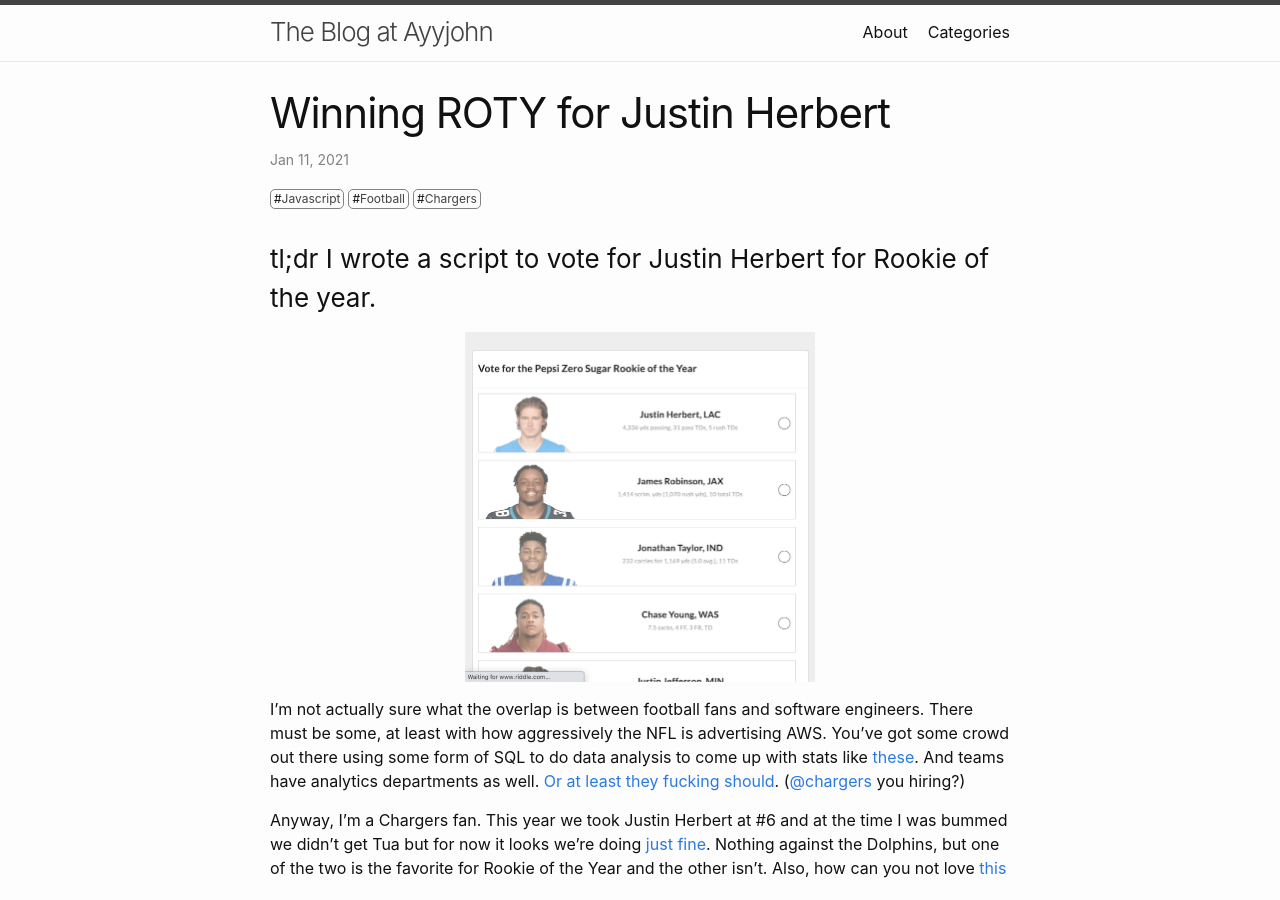
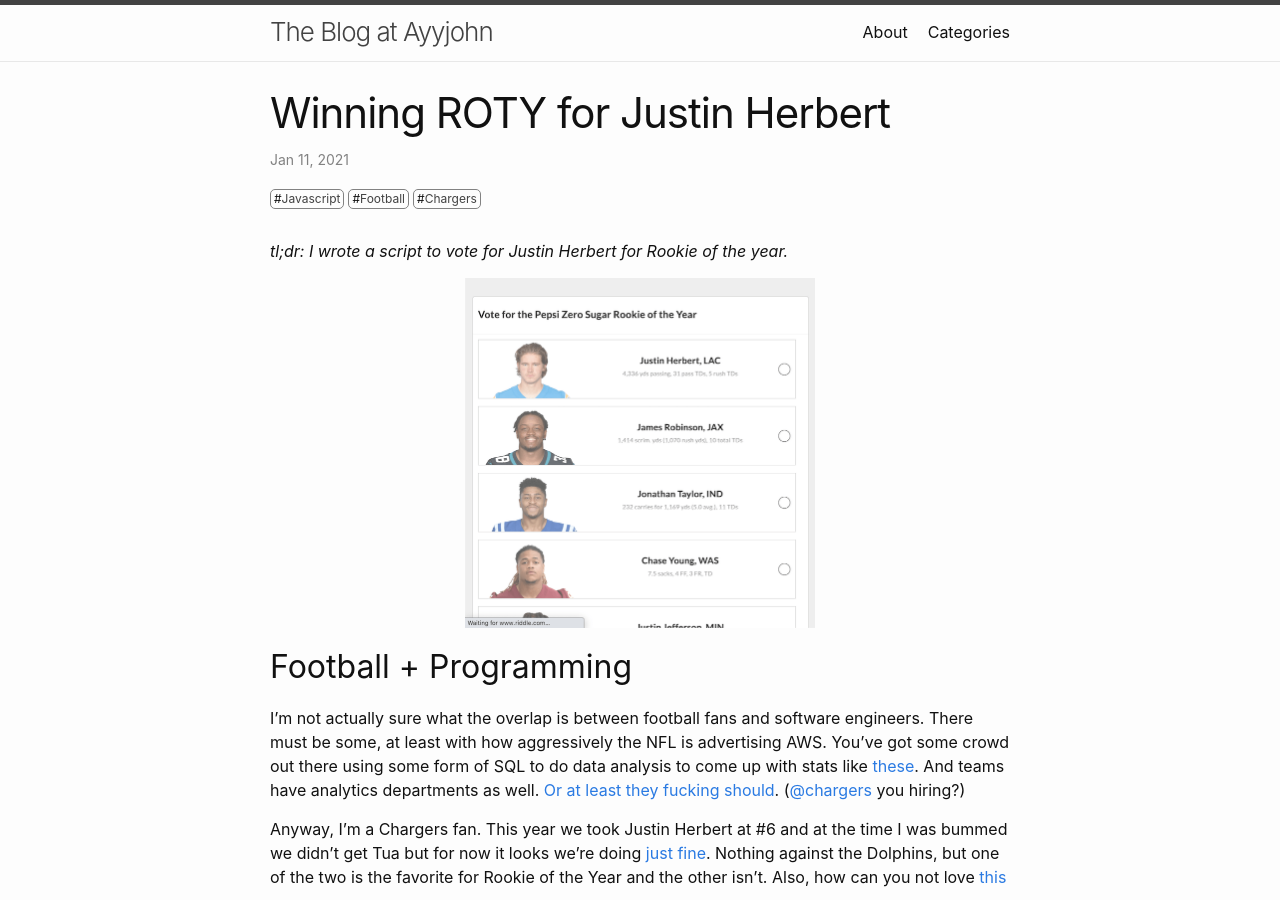
Before and after one commit to ayyjohn/ayyjohn.github.io, a Jekyll site: the page built from _posts/2021-01-11-herbie-for-roty.markdown, in a window 1280 px wide and 900 px high. Built offline with Jekyll 4.4.1, drawn with Linux system fonts in a browser that asks for light colours.

Commit message:
move to h2s cause they're somehow bigger

```diff
--- a/_posts/2021-01-11-herbie-for-roty.markdown
+++ b/_posts/2021-01-11-herbie-for-roty.markdown
@@ -5,12 +5,13 @@ date:   2021-01-11 12:20:10 -0800
 permalink: /posts/:title
 categories: [javascript, football, chargers]
 ---
-### tl;dr I wrote a script to vote for Justin Herbert for Rookie of the year.
+*tl;dr: I wrote a script to vote for Justin Herbert for Rookie of the year.*
 
 <p align="center">
 <img src='/assets/herbie_roty/vote_for_herbie.gif' class="herbie-vote-gif" width="350px" height="350px"/>
 </p>
 
+## Football + Programming
 I'm not actually sure what the overlap is between football fans and software engineers. There must be some, at least with how aggressively the NFL is advertising AWS.
 You've got some crowd out there using some form of SQL to do data analysis to come up with stats like [these](https://twitter.com/JarrettTSutton/status/1333599792858099713).
 And teams have analytics departments as well. [Or at least they fucking should](https://www.boltsfromtheblue.com/2018/7/19/17593186/the-los-angeles-chargers-dont-have-a-single-analytics-employee-nfl). ([@chargers](https://twitter.com/Chargers) you hiring?)
@@ -22,7 +23,7 @@ Herbert balled out pretty much every week (except vs the Pats) and each week Cha
 
 I would like to do my part too.
 
-# The Idea
+## The Idea
 I started by looking into whether I could write a click bot to vote for Justin while I was busy with work. I mostly write in Python for my job, so I figured I'd use it to control the page.
 The voting is just click, wait, click, wait, refresh, repeat. Seemed easy enough.
 Unfortunately the most common tool, pyautogui, doesn't seem to be ready to support Macos big sur yet.
@@ -30,7 +31,7 @@ Unfortunately the most common tool, pyautogui, doesn't seem to be ready to suppo
 So next option, can I write a script in my browser's console that'll do the same thing?
 The answer is... almost.
 
-# Switching to Javascript
+## Switching to Javascript
 
 By inspecting the page source
 
@@ -62,7 +63,7 @@ Basically, when I was using the devtools to select the page element to find the
 I was able to at least get it to run once by selecting this scope manually before pasting it, but there was a second problem:
 You can't set an interval to do something with refreshing involved because the refresh resets the repl's scope even if you set it not to clear while changing pages.
 
-# Running Through Refreshes
+## Running Through Refreshes
 
 So there's two options I can think of:
 
@@ -119,7 +120,7 @@ I hope this isn't against the rules.
 I set it to vote every 4 seconds which seemed about what a human could do if they really put their heart into it.
 Feel free to copy it and run it yourself in the background.
 
-## Go bolts.
+# Go bolts.
 
 <p align="center">
 <img src='/assets/herbie_roty/vote_for_herbie.gif' class="herbie-vote-gif" width="450px" height="450px"/>
```
